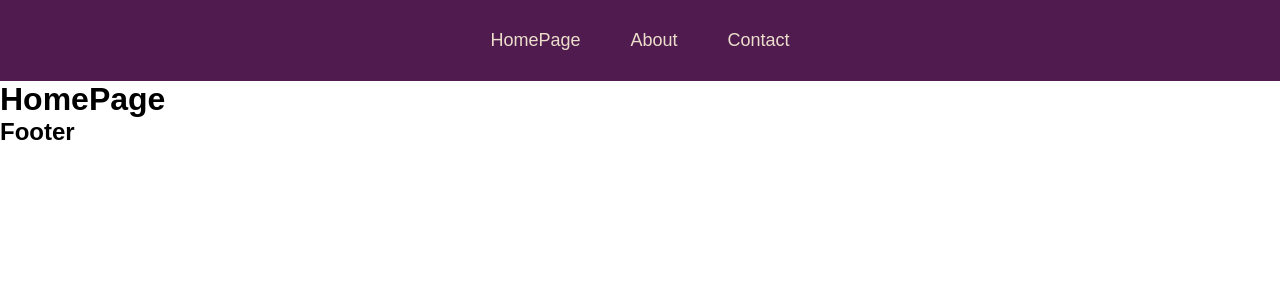
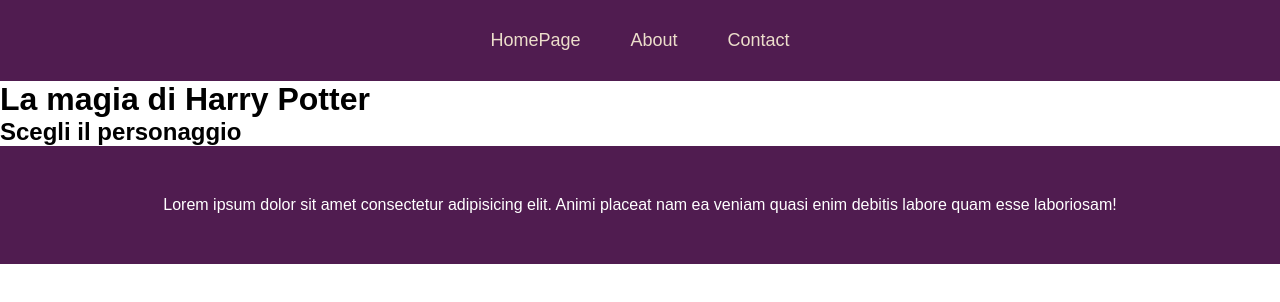
Before and after one commit to GiuliaMoiraghi10/react-router, a React (Vite) app: page / in a window 1280 px wide. Shown: the top 302 px of the page. Built offline with nearby package versions, Linux system fonts and the light colour scheme.

Commit message:
Creazione footer

```diff
--- a/src/Layout/Footer.jsx
+++ b/src/Layout/Footer.jsx
@@ -1,7 +1,9 @@
+import style from './Footer.module.css'
+
 export default function Footer() {
     return (
-        <div>
-            <h2>Footer</h2>
+        <div className={style.footer}>
+            <p>Lorem ipsum dolor sit amet consectetur adipisicing elit. Animi placeat nam ea veniam quasi enim debitis labore quam esse laboriosam!</p>
         </div>
     )
 }
--- /dev/null
+++ b/src/Layout/Footer.module.css
@@ -0,0 +1,6 @@
+.footer {
+    background-color: #501c50;
+    color: white;
+    padding: 50px;
+    text-align: center;
+}
--- a/src/Pages/HomePage.jsx
+++ b/src/Pages/HomePage.jsx
@@ -1,5 +1,8 @@
 export default function HomePage() {
     return (
-        <h1>HomePage</h1>
+        <div>
+            <h1>La magia di Harry Potter</h1>
+            <h2>Scegli il personaggio</h2>
+        </div>
     )
 }
```
